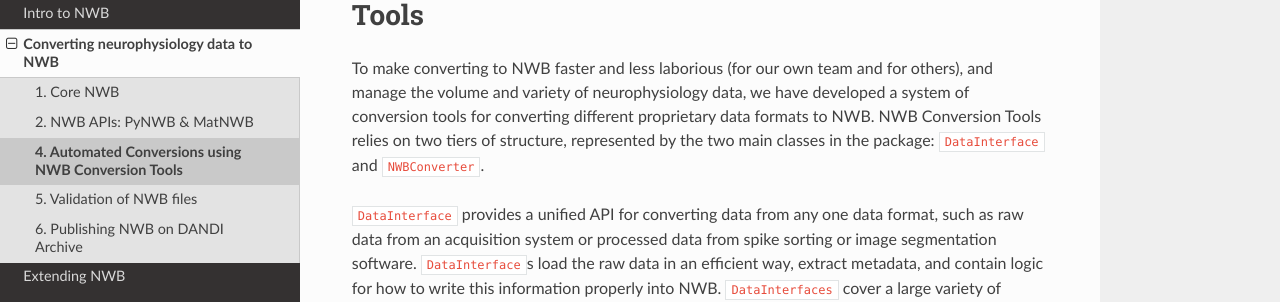
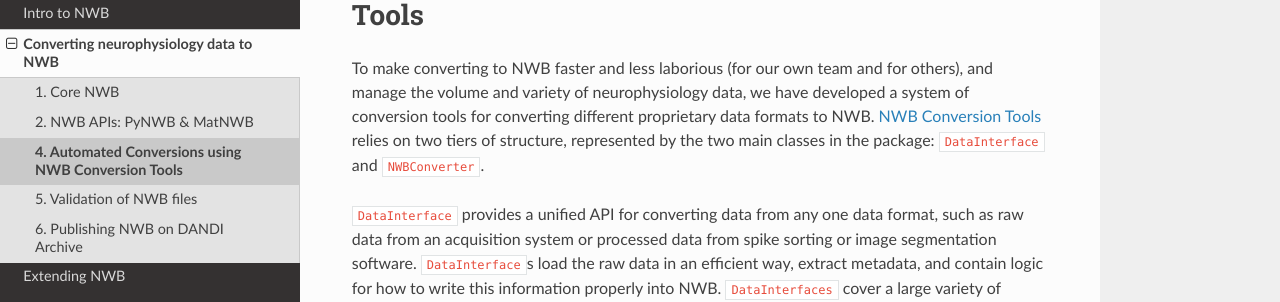
Before and after one commit to NeurodataWithoutBorders/nwb-overview, a Sphinx documentation site: the page built from docs/source/conversion_tutorial/04_format_conversions.md, in a window 1280 px wide. Shown: the part 164-466 px from the top of the page. Built offline with Sphinx 7.4.7 and the Read the Docs theme 2.0.0, drawn with Linux system fonts in a browser that asks for light colours; pages that are not in the unit, such as notebooks, are missing from menus; some of the changed lines change nothing that is shown.

Commit message:
add link to nct

```diff
--- a/docs/source/conf_extlinks.py
+++ b/docs/source/conf_extlinks.py
@@ -20,4 +20,5 @@
     'hdmf': ('https://hdmf.readthedocs.io/en/latest/', None),
     'pynwb': ('https://pynwb.readthedocs.io/en/stable/', None),
     'pandas': ('https://pandas.pydata.org/pandas-docs/stable/', None),
+    'nct': ('https://nwb-conversion-tools.readthedocs.io/', None),
 }
--- a/docs/source/conversion_tutorial/04_format_conversions.md
+++ b/docs/source/conversion_tutorial/04_format_conversions.md
@@ -3,7 +3,7 @@
 To make converting to NWB faster and less laborious (for our own team and for others),
 and manage the volume and variety of neurophysiology data, we have developed
 a system of conversion tools for converting different proprietary data formats
-to NWB. NWB Conversion Tools relies on two tiers
+to NWB. [NWB Conversion Tools](https://nwb-conversion-tools.readthedocs.io/en/main/) relies on two tiers
 of structure, represented by the two main classes in the package: ``DataInterface``
 and ``NWBConverter``.
 
```
